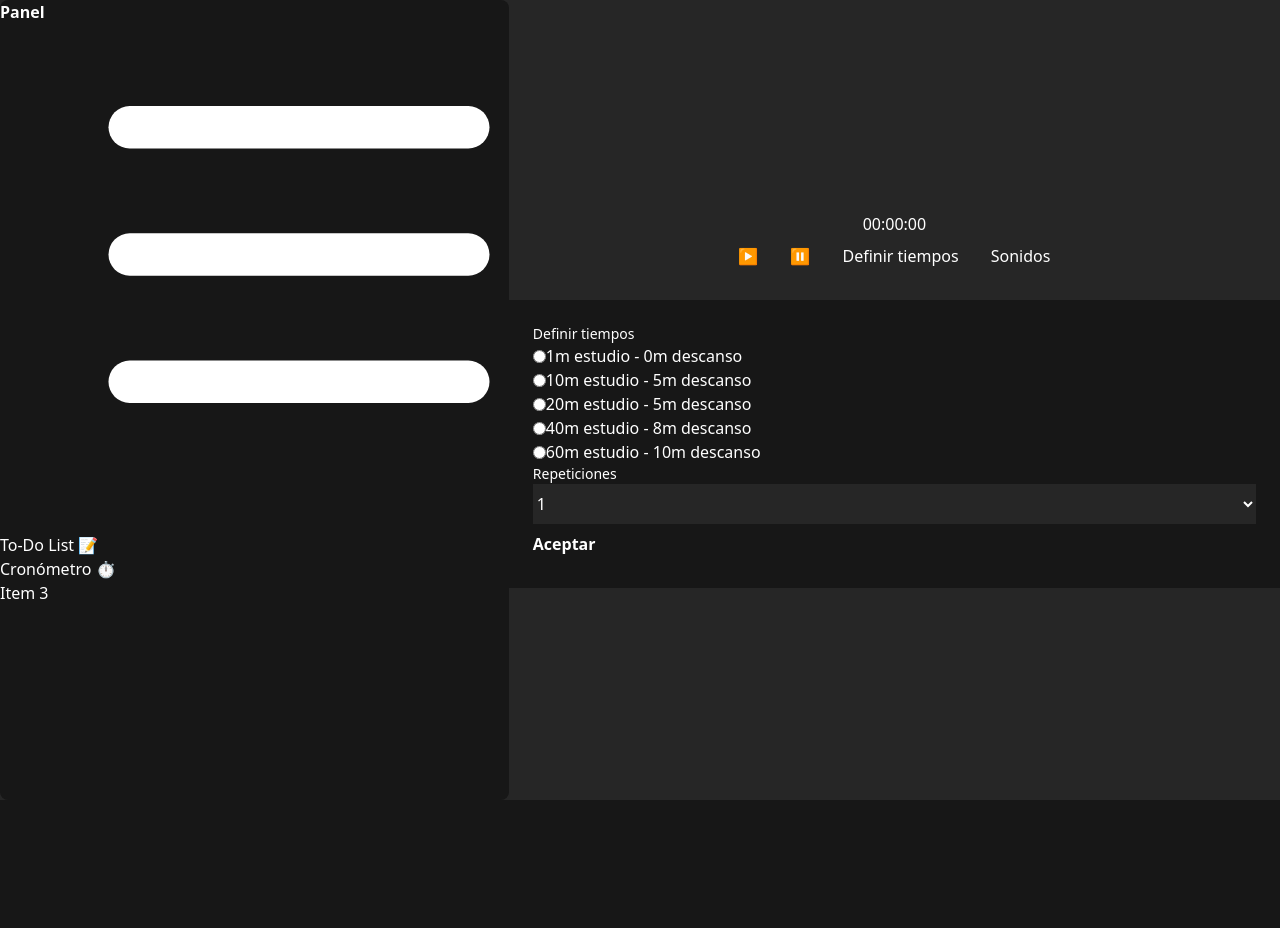
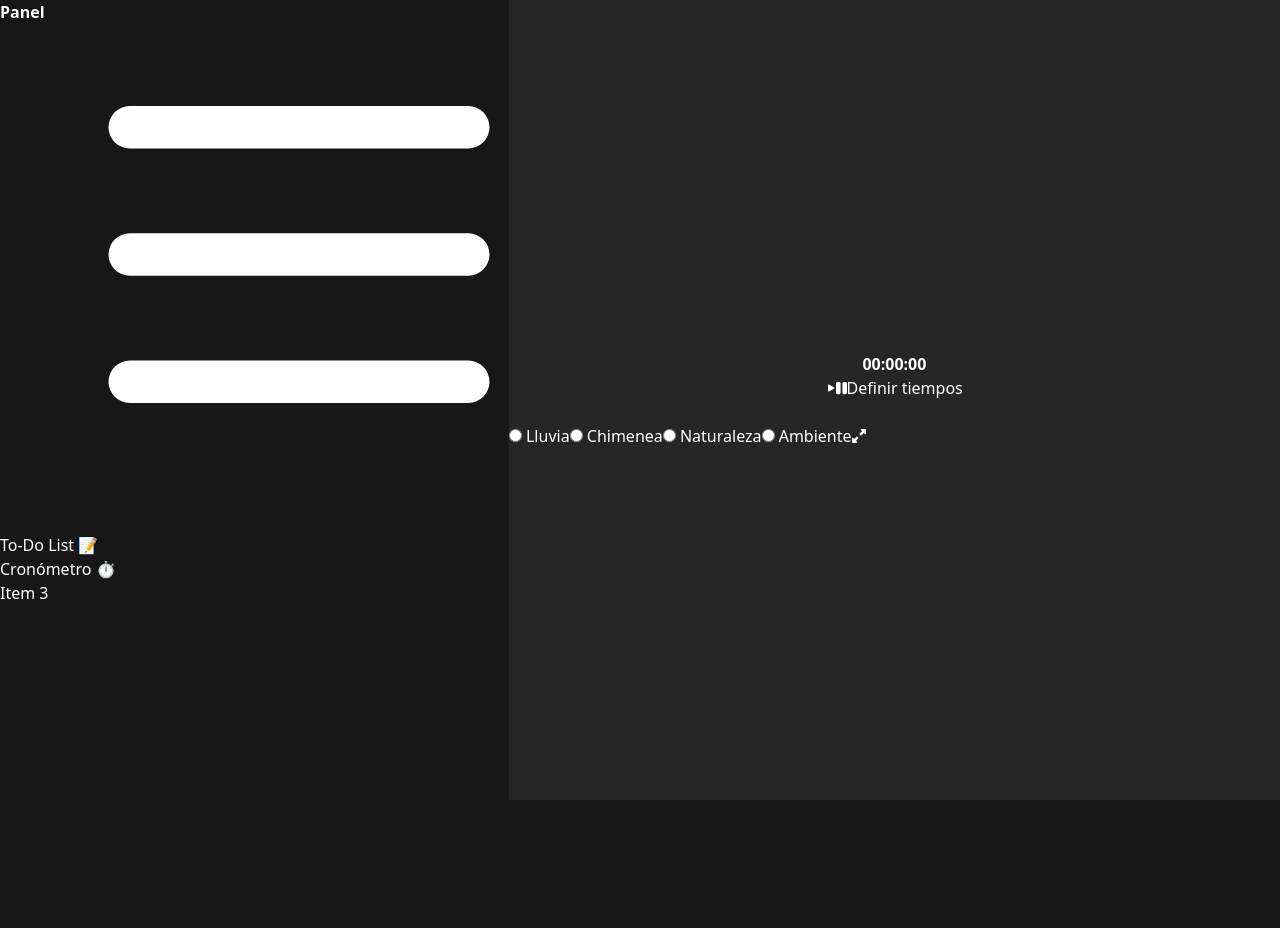
Before and after one commit to Nadia-Carrasco1/DueDate, a Django app: page /Cronometro/ in a window 1280 px wide. Shown: the part 64-992 px from the top of the page. Run offline with Django 5.2, Linux system fonts and the light colour scheme; some libraries are stand-ins or nearby versions.

Commit message:
Sonidos para el cronometro

```diff
--- a/Cronometro/forms.py
+++ b/Cronometro/forms.py
@@ -4,7 +4,7 @@ from datetime import timedelta
 
 class SesionEstudioForm(forms.ModelForm):
     ESTUDIO_OPCIONES=[
-        ("1-0", "1m estudio - 0m descanso"),
+        ("1-1", "1m estudio - 1m descanso"),
         ("10-5", "10m estudio - 5m descanso"),
         ("20-5", "20m estudio - 5m descanso"),
         ("40-8", "40m estudio - 8m descanso"),
--- a/Cronometro/templates/Cronometro.html
+++ b/Cronometro/templates/Cronometro.html
@@ -7,7 +7,7 @@
 {% block content %}
     <div class="flex min-h-screen">
         <!-- Panel lateral -->
-        <div class="bg-neutral-900 w-1/6 p-3 rounded-lg">
+        <div class="bg-neutral-900 w-1/6 p-3">
             <div class="flex justify-between">
                 <h3 class="font-bold">Panel</h3>
                 <img src="{% static 'img/burger-menu.svg' %}" alt="Icono de menu" class="h-6 w-6 hover:text-white transition duration-200">
@@ -21,8 +21,8 @@
         </div>
 
         <!-- Cronómetro -->
-        <div class="w-full flex flex-col items-center justify-center p-4 bg-gradient-to-r from-indigo-700 from-10% via-indigo-800 via-30% to-indigo-900 to-90%">
-            <p id="cronometro" class="text-4xl font-mono mb-20">
+        <div class="w-full flex flex-col items-center justify-center relative p-4 bg-gradient-to-r from-indigo-700 from-10% via-indigo-800 via-30% to-indigo-900 to-90%">
+            <p id="cronometro" class="bg-black/30 rounded-lg w-1/2 font-mono flex justify-center p-7 text-4xl font-semibold mb-40 text-7xl">
                 00:00:00
             </p>
             {% if repeticiones > 0 %}
@@ -30,15 +30,21 @@
                 <p id="modo-actual">Modo estudio</p>
             {% endif %}
 
+            <!-- Audios -->
+            <audio id="audio-fin-estudio" src="{% static 'audios/fin-estudio.mp3' %}"></audio>
+            <audio id="audio-fin-descanso" src="{% static 'audios/fin-descanso.mp3' %}"></audio>
+            <audio id="audio-fin-sesion-estudio" src="{% static 'audios/fin-sesion-estudio.mp3' %}"></audio>
+
             <!-- Botones de control -->
             <div class="flex justify-center space-x-4 mb-6">
-                <button id="btn-iniciar" class="bg-black/30 text-white px-4 py-2 rounded">▶</button>
-                <button id="btn-pausar" class="bg-black/30 text-white px-4 py-2 rounded">⏸</button>
-                <button class="bg-black/30 text-white px-4 py-2 rounded">Definir tiempos</button>
-                <button class="bg-black/30 text-white px-4 py-2 rounded">Sonidos</button>
+                <button id="btn-iniciar" class="boton-cronometro rounded-full"><img src="{% static 'img/play.svg' %}" alt="Boton play" class="h-5 w-5"></button>
+                <button id="btn-pausar" class="boton-cronometro rounded-full"><img src="{% static 'img/pausar.svg' %}" alt="Boton pausar" class="h-5 w-5"></button>
+                <button id="btn-definir-tiempos" class="boton-cronometro rounded">Definir tiempos</button>
+                <!-- <button class="boton-cronometro rounded">Sonidos</button> -->
             </div>
 
-            <form method="POST" action="{% url 'crear_sesion_estudio' %}" class="bg-neutral-900 p-6 rounded-md w-full max-w-xl mx-auto">
+            <div id="modal-definir-tiempos" class="absolute inset-0 bg-black/40 flex items-center justify-center z-30 hidden">
+                <form method="POST" action="{% url 'crear_sesion_estudio' %}" id="form-definir-tiempos" class="bg-neutral-900 p-6 rounded-md w-full max-w-xl mx-auto hidden">
                     {% csrf_token %}
 
                     <div class="flex flex-col md:flex-row gap-6">
@@ -77,9 +83,32 @@
                         <button type="submit" class="bg-indigo-600 hover:bg-indigo-700 text-white font-bold py-2 px-6 rounded">
                             Aceptar
                         </button>
+                        <button id="cerrar-form" class="bg-neutral-800 hover:bg-neutral-700 text-white font-bold py-2 px-6 rounded">
+                            Cancelar
+                        </button>
                     </div>
                 </form>
+            </div>
 
+            <audio id="sonido-lluvia" src="{% static 'audios/lluvia.mp3' %}"></audio>
+            <audio id="sonido-chimenea" src="{% static 'audios/chimenea.mp3' %}"></audio>
+            <audio id="sonido-naturaleza" src="{% static 'audios/naturaleza.mp3' %}"></audio>
+            <audio id="sonido-ambiente" src="{% static 'audios/ambiente.mp3' %}"></audio>
+
+            <div id="barra-sonido" class="w-full absolute bottom-12 mb-3 z-20 flex justify-between min-h-12 bg-neutral-900/80 p-4">
+                <div id="barra-sonido-dinamica">
+                </div>
+
+                 <div class="flex items-center justify-between">
+                    <span class="pl-1"><input type="radio" name="sonido-ambiente" id="lluvia"> Lluvia</span>
+                    <span class="pl-1"><input type="radio" name="sonido-ambiente" id="chimenea"> Chimenea</span>
+                    <span class="pl-1"><input type="radio" name="sonido-ambiente" id="naturaleza"> Naturaleza</span>
+                    <span class="pl-1"><input type="radio" name="sonido-ambiente" id="ambiente"> Ambiente</span>
+                    <div class="pl-6">
+                        <img id="icono-pantalla-completa" src="{% static 'img/pantalla-completa.svg' %}" alt="Icono pantalla completa" class="h-6 w-6 cursor-pointer">
+                    </div>
+                </div>
+            </div>
         </div>
 
         <div
@@ -91,6 +120,15 @@
             data-csrf-token="{{ csrf_token }}"
             data-finalizar-url="{% url 'finalizar_sesion' %}"
         ></div>
+        <script>
+            window.rutaPlaySvg = "{% static 'img/play.svg' %}";
+            window.rutaConVolumen = "{% static 'img/con-volumen.svg' %}";
+            window.rutaSinVolumen = "{% static 'img/sin-volumen.svg' %}";
+            window.rutaPlay = "{% static 'img/play.svg' %}";
+            window.rutaPausar = "{% static 'img/pausar.svg' %}";
+        </script>
         <script src="{% static 'js/cronometro.js' %}"></script>
+        <script src="{% static 'js/sonidos-ambiente-cronometro.js' %}"></script>
+        <script src="{% static 'js/mostrar-form-definir-tiempos.js' %}"></script>
     </div>
 {% endblock %}
--- a/Interfaz/static/css/input.css
+++ b/Interfaz/static/css/input.css
@@ -5,3 +5,7 @@
 .boton-nav {
     @apply px-2 py-2 bg-indigo-700/50 hover:bg-indigo-700/80 rounded-md;
 }
+
+.boton-cronometro {
+    @apply bg-black/30 text-white px-4 py-2 hover:bg-black/60
+}
--- a/static/js/cronometro.js
+++ b/static/js/cronometro.js
@@ -23,6 +23,9 @@
     const cronometro = document.getElementById('cronometro');
     const btnIniciar = document.getElementById('btn-iniciar');
     const btnPausar = document.getElementById('btn-pausar');
+    const audioFinEstudio = document.getElementById('audio-fin-estudio')
+    const audioFinDescanso = document.getElementById('audio-fin-descanso')
+    const audioFinSesionEstudio = document.getElementById('audio-fin-sesion-estudio')
 
     function actualizarVista() {
         const horas = Math.floor(tiempoRestante / 3600);
@@ -74,6 +77,8 @@
         btnIniciar.disabled = false;
 
         if (esModoEstudio) {
+            audioFinDescanso.play();
+
             visorModo.innerHTML = "Modo <span>estudio</span>";
             tiempoRestante = tiempoEstudioInicial;
             iniciarTemporizador()
@@ -81,11 +86,15 @@
             repeticionesSesionActual++;
 
             if (repeticionesSesionActual < repeticionesTotales) {
+                audioFinEstudio.play();
+
                 visorRepeticiones.innerHTML = `${repeticionesSesionActual}/${repeticionesTotales}`;
                 tiempoRestante = tiempoDescansoInicial;
                 visorModo.innerHTML = "Modo <span>descanso</span>";
                 iniciarTemporizador()
             } else {
+                audioFinSesionEstudio.play();
+
                 visorRepeticiones.innerHTML = "";
                 cronometro.innerHTML = "00:00:00";
                 visorModo.innerHTML = `${repeticionesSesionActual}/${repeticionesTotales} <span>Sesión finalizada ✅</span>`;
@@ -93,7 +102,6 @@
                 btnPausar.disabled = true;
                 finalizarSesion();
             }
-            console.log('rep: ' + repeticionesSesionActual, ' tiempo: ' + tiempoEstudioInicial)
         }
         actualizarVista();
     }
--- /dev/null
+++ b/static/js/mostrar-form-definir-tiempos.js
@@ -0,0 +1,22 @@
+document.addEventListener('DOMContentLoaded', () => {
+    const cerrarForm = document.getElementById('cerrar-form');
+    const modal = document.getElementById('modal-definir-tiempos');
+    const btnDefinirTiempo = document.getElementById('btn-definir-tiempos');
+    const formDefinirTiempo = document.getElementById('form-definir-tiempos');
+
+    btnDefinirTiempo.addEventListener('click', () => {
+        modal.classList.remove('hidden');
+        formDefinirTiempo.classList.remove('hidden');
+    });
+
+    cerrarForm.addEventListener('click', () => {
+        modal.classList.add('hidden');
+    });
+
+    // Cerrar haciendo clic fuera del form
+    modal.addEventListener('click', (e) => {
+        if (e.target === modal) {
+            modal.classList.add('hidden');
+        }
+    });
+});
--- /dev/null
+++ b/static/js/sonidos-ambiente-cronometro.js
@@ -0,0 +1,88 @@
+document.addEventListener('DOMContentLoaded', () => {
+    (function () {
+        const barraSonidoDinamica = document.getElementById('barra-sonido-dinamica');
+
+        const sonidos = {
+            lluvia: document.getElementById('sonido-lluvia'),
+            chimenea: document.getElementById('sonido-chimenea'),
+            naturaleza: document.getElementById('sonido-naturaleza'),
+            ambiente: document.getElementById('sonido-ambiente')
+        };
+
+        for (let i in sonidos) {
+            sonidos[i].loop = true;
+        }
+
+        const radios = document.querySelectorAll('input[name="sonido-ambiente"]');
+
+        radios.forEach(radio => {
+            radio.addEventListener('change', () => {
+                for (let i in sonidos) {
+                    sonidos[i].pause();
+                    sonidos[i].currentTime = 0;
+                }
+
+                if (radio.checked) {
+                    sonidoNombre = String(radio.id).charAt(0).toUpperCase() + String(radio.id).slice(1);
+                    const btnSonidos = `
+                              <button id="boton-play-pausa">
+                                  <img id="icono-play-pausa" src="${window.rutaPausar}" alt="Boton play pausa" class="h-6 w-6">
+                              </button>
+                          `;
+
+                    const sonidoSeleccionado = sonidos[radio.id];
+                    sonidoSeleccionado.volume = 1;
+
+                    barraSonidoDinamica.innerHTML = `
+                        <div class="flex items-center justify-between text-white w-full">
+                            <div class="flex items-center space-x-2">
+                                ${btnSonidos}
+                                <input type="range" id="volumenControl" min="0" max="1" step="0.01" value="${sonidoSeleccionado.volume}">
+                                <img id="icono-volumen" src="${window.rutaConVolumen}" alt="Icono volumen" class="h-6 w-6">
+                                <span id="nombre-sonido" class="font-bold">${sonidoNombre}</span>
+                            </div>
+                        </div>
+                    `;
+
+                    const volumenSlider = document.getElementById('volumenControl');
+                    const iconoVolumen = document.getElementById('icono-volumen');
+
+                    const botonPlayPausa = document.getElementById('boton-play-pausa');
+                    const iconoPlayPausa = document.getElementById('icono-play-pausa');
+                    const iconoPantallaCompleta = document.getElementById('icono-pantalla-completa');
+
+                    iconoPantallaCompleta.addEventListener('click', () => {
+                        if(document.fullscreenElement) {
+                            document.exitFullscreen();
+                        } else {
+                            document.documentElement.requestFullscreen();
+                        }
+                    })
+
+                    botonPlayPausa.addEventListener('click', () => {
+                        if (sonidoSeleccionado.paused) {
+                            sonidoSeleccionado.play();
+                            iconoPlayPausa.src = window.rutaPausar;
+                        } else {
+                            sonidoSeleccionado.pause();
+                            iconoPlayPausa.src = window.rutaPlay;
+                        }
+                    });
+
+                    volumenSlider.addEventListener('input', function () {
+                        const nuevoVol = parseFloat(this.value);
+                        sonidoSeleccionado.volume = nuevoVol;
+
+                        if (iconoVolumen) {
+                            iconoVolumen.src = nuevoVol > 0
+                                ? window.rutaConVolumen
+                                : window.rutaSinVolumen;
+                        }
+                    });
+
+                    sonidoSeleccionado.play();
+                }
+            });
+        });
+    })();
+});
```
Also changed, not shown: Interfaz/static/css/output.css (+104 -4 lines), static/img/cerrar.svg (added), static/img/con-volumen.svg (added), static/img/pantalla-completa.svg (added), static/img/pausar.svg (added), static/img/play.svg (added), static/img/sin-volumen.svg (added), 7 other files. Lines whose indentation alone changed are shown as unchanged.
